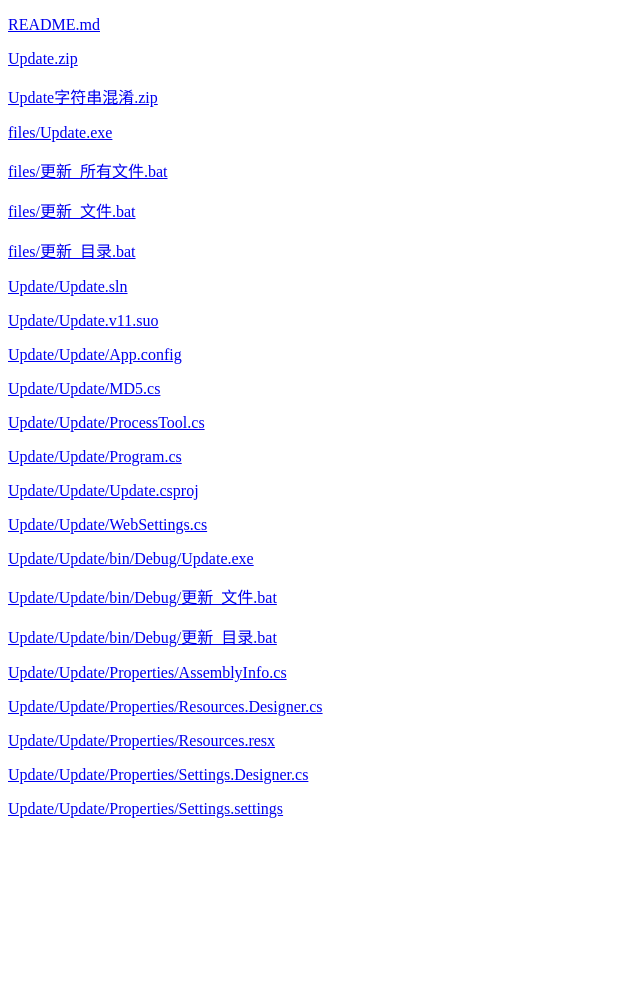
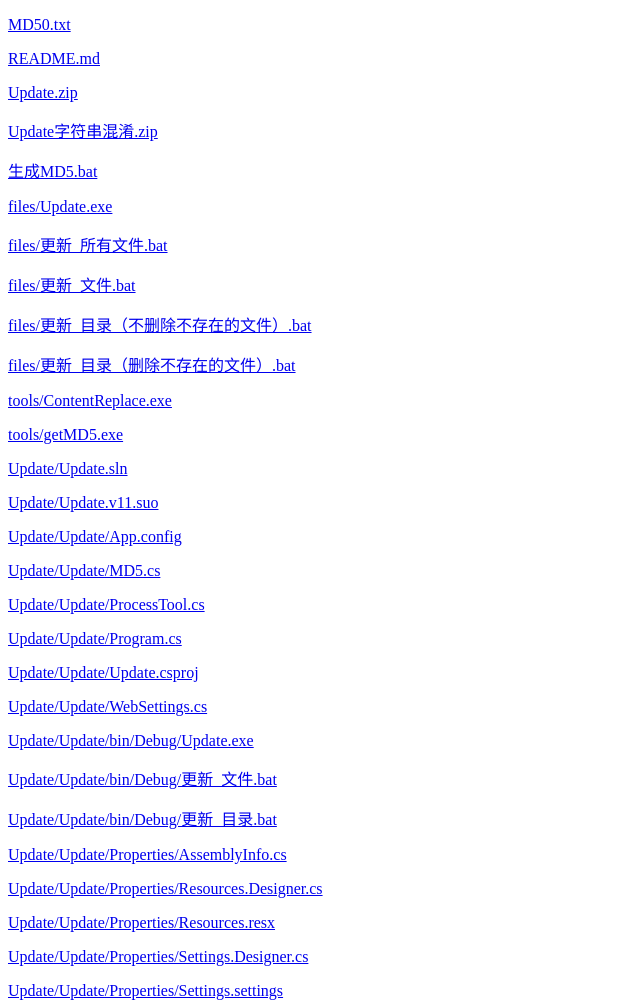
Before and after one commit to scimence/Update, a plain HTML site: page index.html in a window 1280 px wide. Shown: the whole page, without its empty margins (0-640 px from the left). Before the commit the page ends 834 px from the top, so only its background shows below. Drawn offline with Linux system fonts and the light colour scheme.

Commit message:
2019-04-24_11.00.24

```diff
--- a/index.html
+++ b/index.html
@@ -7,29 +7,34 @@
 
 <body>
 <div>
-<p style="text-align:justify"> <a target="_blank" href="https://git.oschina.net/scimence/Update/raw/master/README.md">README.md</a></p>
-<p style="text-align:justify"> <a target="_blank" href="https://git.oschina.net/scimence/Update/raw/master/Update.zip">Update.zip</a></p>
-<p style="text-align:justify"> <a target="_blank" href="https://git.oschina.net/scimence/Update/raw/master/Update字符串混淆.zip">Update字符串混淆.zip</a></p>
-<p style="text-align:justify"> <a target="_blank" href="https://git.oschina.net/scimence/Update/raw/master/files/Update.exe">files/Update.exe</a></p>
-<p style="text-align:justify"> <a target="_blank" href="https://git.oschina.net/scimence/Update/raw/master/files/更新_所有文件.bat">files/更新_所有文件.bat</a></p>
-<p style="text-align:justify"> <a target="_blank" href="https://git.oschina.net/scimence/Update/raw/master/files/更新_文件.bat">files/更新_文件.bat</a></p>
-<p style="text-align:justify"> <a target="_blank" href="https://git.oschina.net/scimence/Update/raw/master/files/更新_目录.bat">files/更新_目录.bat</a></p>
-<p style="text-align:justify"> <a target="_blank" href="https://git.oschina.net/scimence/Update/raw/master/Update/Update.sln">Update/Update.sln</a></p>
-<p style="text-align:justify"> <a target="_blank" href="https://git.oschina.net/scimence/Update/raw/master/Update/Update.v11.suo">Update/Update.v11.suo</a></p>
-<p style="text-align:justify"> <a target="_blank" href="https://git.oschina.net/scimence/Update/raw/master/Update/Update/App.config">Update/Update/App.config</a></p>
-<p style="text-align:justify"> <a target="_blank" href="https://git.oschina.net/scimence/Update/raw/master/Update/Update/MD5.cs">Update/Update/MD5.cs</a></p>
-<p style="text-align:justify"> <a target="_blank" href="https://git.oschina.net/scimence/Update/raw/master/Update/Update/ProcessTool.cs">Update/Update/ProcessTool.cs</a></p>
-<p style="text-align:justify"> <a target="_blank" href="https://git.oschina.net/scimence/Update/raw/master/Update/Update/Program.cs">Update/Update/Program.cs</a></p>
-<p style="text-align:justify"> <a target="_blank" href="https://git.oschina.net/scimence/Update/raw/master/Update/Update/Update.csproj">Update/Update/Update.csproj</a></p>
-<p style="text-align:justify"> <a target="_blank" href="https://git.oschina.net/scimence/Update/raw/master/Update/Update/WebSettings.cs">Update/Update/WebSettings.cs</a></p>
-<p style="text-align:justify"> <a target="_blank" href="https://git.oschina.net/scimence/Update/raw/master/Update/Update/bin/Debug/Update.exe">Update/Update/bin/Debug/Update.exe</a></p>
-<p style="text-align:justify"> <a target="_blank" href="https://git.oschina.net/scimence/Update/raw/master/Update/Update/bin/Debug/更新_文件.bat">Update/Update/bin/Debug/更新_文件.bat</a></p>
-<p style="text-align:justify"> <a target="_blank" href="https://git.oschina.net/scimence/Update/raw/master/Update/Update/bin/Debug/更新_目录.bat">Update/Update/bin/Debug/更新_目录.bat</a></p>
-<p style="text-align:justify"> <a target="_blank" href="https://git.oschina.net/scimence/Update/raw/master/Update/Update/Properties/AssemblyInfo.cs">Update/Update/Properties/AssemblyInfo.cs</a></p>
-<p style="text-align:justify"> <a target="_blank" href="https://git.oschina.net/scimence/Update/raw/master/Update/Update/Properties/Resources.Designer.cs">Update/Update/Properties/Resources.Designer.cs</a></p>
-<p style="text-align:justify"> <a target="_blank" href="https://git.oschina.net/scimence/Update/raw/master/Update/Update/Properties/Resources.resx">Update/Update/Properties/Resources.resx</a></p>
-<p style="text-align:justify"> <a target="_blank" href="https://git.oschina.net/scimence/Update/raw/master/Update/Update/Properties/Settings.Designer.cs">Update/Update/Properties/Settings.Designer.cs</a></p>
-<p style="text-align:justify"> <a target="_blank" href="https://git.oschina.net/scimence/Update/raw/master/Update/Update/Properties/Settings.settings">Update/Update/Properties/Settings.settings</a></p>
+<p style="text-align:justify"> <a target="_blank" href="https://gitee.com/scimence/Update/raw/master/MD50.txt">MD50.txt</a></p>
+<p style="text-align:justify"> <a target="_blank" href="https://gitee.com/scimence/Update/raw/master/README.md">README.md</a></p>
+<p style="text-align:justify"> <a target="_blank" href="https://gitee.com/scimence/Update/raw/master/Update.zip">Update.zip</a></p>
+<p style="text-align:justify"> <a target="_blank" href="https://gitee.com/scimence/Update/raw/master/Update字符串混淆.zip">Update字符串混淆.zip</a></p>
+<p style="text-align:justify"> <a target="_blank" href="https://gitee.com/scimence/Update/raw/master/生成MD5.bat">生成MD5.bat</a></p>
+<p style="text-align:justify"> <a target="_blank" href="https://gitee.com/scimence/Update/raw/master/files/Update.exe">files/Update.exe</a></p>
+<p style="text-align:justify"> <a target="_blank" href="https://gitee.com/scimence/Update/raw/master/files/更新_所有文件.bat">files/更新_所有文件.bat</a></p>
+<p style="text-align:justify"> <a target="_blank" href="https://gitee.com/scimence/Update/raw/master/files/更新_文件.bat">files/更新_文件.bat</a></p>
+<p style="text-align:justify"> <a target="_blank" href="https://gitee.com/scimence/Update/raw/master/files/更新_目录（不删除不存在的文件）.bat">files/更新_目录（不删除不存在的文件）.bat</a></p>
+<p style="text-align:justify"> <a target="_blank" href="https://gitee.com/scimence/Update/raw/master/files/更新_目录（删除不存在的文件）.bat">files/更新_目录（删除不存在的文件）.bat</a></p>
+<p style="text-align:justify"> <a target="_blank" href="https://gitee.com/scimence/Update/raw/master/tools/ContentReplace.exe">tools/ContentReplace.exe</a></p>
+<p style="text-align:justify"> <a target="_blank" href="https://gitee.com/scimence/Update/raw/master/tools/getMD5.exe">tools/getMD5.exe</a></p>
+<p style="text-align:justify"> <a target="_blank" href="https://gitee.com/scimence/Update/raw/master/Update/Update.sln">Update/Update.sln</a></p>
+<p style="text-align:justify"> <a target="_blank" href="https://gitee.com/scimence/Update/raw/master/Update/Update.v11.suo">Update/Update.v11.suo</a></p>
+<p style="text-align:justify"> <a target="_blank" href="https://gitee.com/scimence/Update/raw/master/Update/Update/App.config">Update/Update/App.config</a></p>
+<p style="text-align:justify"> <a target="_blank" href="https://gitee.com/scimence/Update/raw/master/Update/Update/MD5.cs">Update/Update/MD5.cs</a></p>
+<p style="text-align:justify"> <a target="_blank" href="https://gitee.com/scimence/Update/raw/master/Update/Update/ProcessTool.cs">Update/Update/ProcessTool.cs</a></p>
+<p style="text-align:justify"> <a target="_blank" href="https://gitee.com/scimence/Update/raw/master/Update/Update/Program.cs">Update/Update/Program.cs</a></p>
+<p style="text-align:justify"> <a target="_blank" href="https://gitee.com/scimence/Update/raw/master/Update/Update/Update.csproj">Update/Update/Update.csproj</a></p>
+<p style="text-align:justify"> <a target="_blank" href="https://gitee.com/scimence/Update/raw/master/Update/Update/WebSettings.cs">Update/Update/WebSettings.cs</a></p>
+<p style="text-align:justify"> <a target="_blank" href="https://gitee.com/scimence/Update/raw/master/Update/Update/bin/Debug/Update.exe">Update/Update/bin/Debug/Update.exe</a></p>
+<p style="text-align:justify"> <a target="_blank" href="https://gitee.com/scimence/Update/raw/master/Update/Update/bin/Debug/更新_文件.bat">Update/Update/bin/Debug/更新_文件.bat</a></p>
+<p style="text-align:justify"> <a target="_blank" href="https://gitee.com/scimence/Update/raw/master/Update/Update/bin/Debug/更新_目录.bat">Update/Update/bin/Debug/更新_目录.bat</a></p>
+<p style="text-align:justify"> <a target="_blank" href="https://gitee.com/scimence/Update/raw/master/Update/Update/Properties/AssemblyInfo.cs">Update/Update/Properties/AssemblyInfo.cs</a></p>
+<p style="text-align:justify"> <a target="_blank" href="https://gitee.com/scimence/Update/raw/master/Update/Update/Properties/Resources.Designer.cs">Update/Update/Properties/Resources.Designer.cs</a></p>
+<p style="text-align:justify"> <a target="_blank" href="https://gitee.com/scimence/Update/raw/master/Update/Update/Properties/Resources.resx">Update/Update/Properties/Resources.resx</a></p>
+<p style="text-align:justify"> <a target="_blank" href="https://gitee.com/scimence/Update/raw/master/Update/Update/Properties/Settings.Designer.cs">Update/Update/Properties/Settings.Designer.cs</a></p>
+<p style="text-align:justify"> <a target="_blank" href="https://gitee.com/scimence/Update/raw/master/Update/Update/Properties/Settings.settings">Update/Update/Properties/Settings.settings</a></p>
 </div>
 </body>
 
```
Also changed, not shown: MD5.txt, MD50.txt (added), 8 other files.
